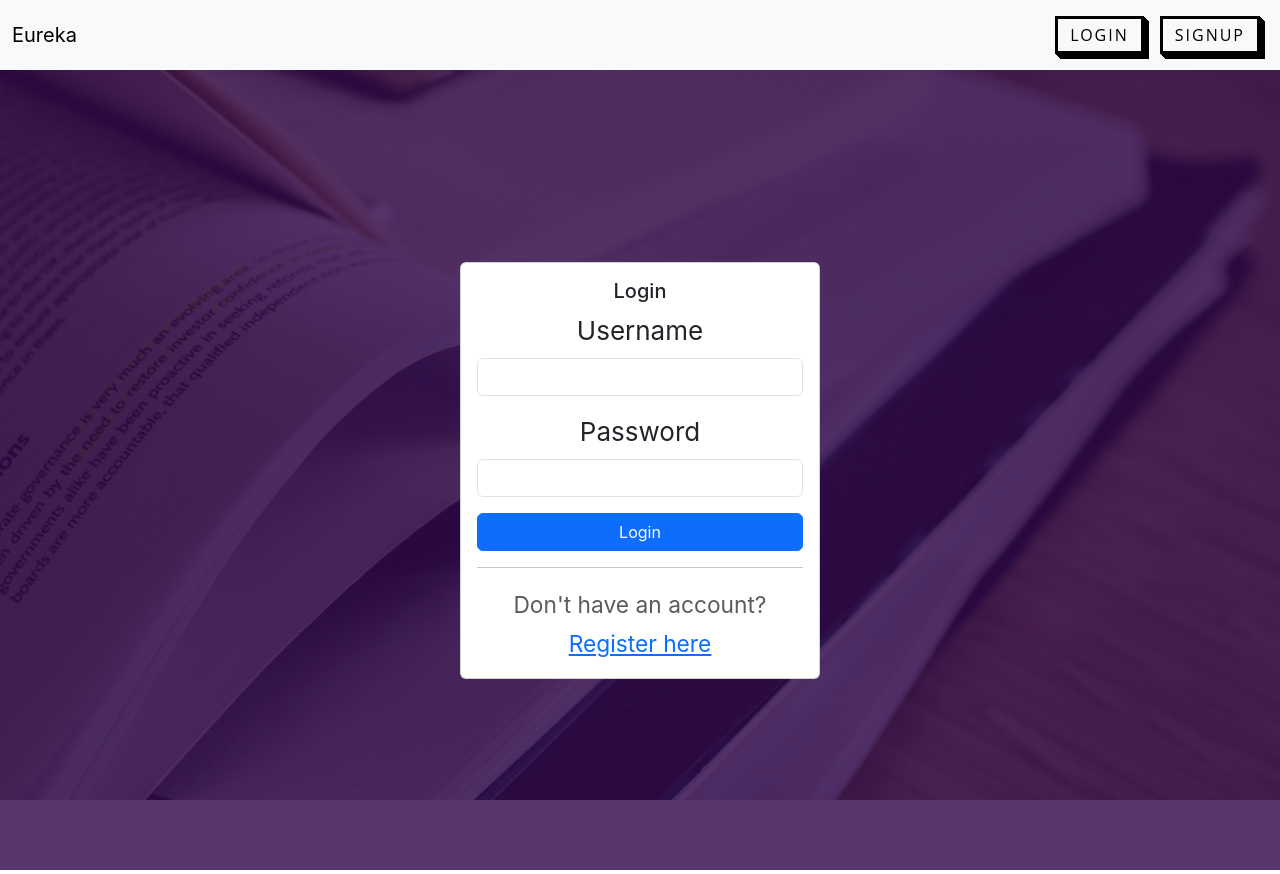
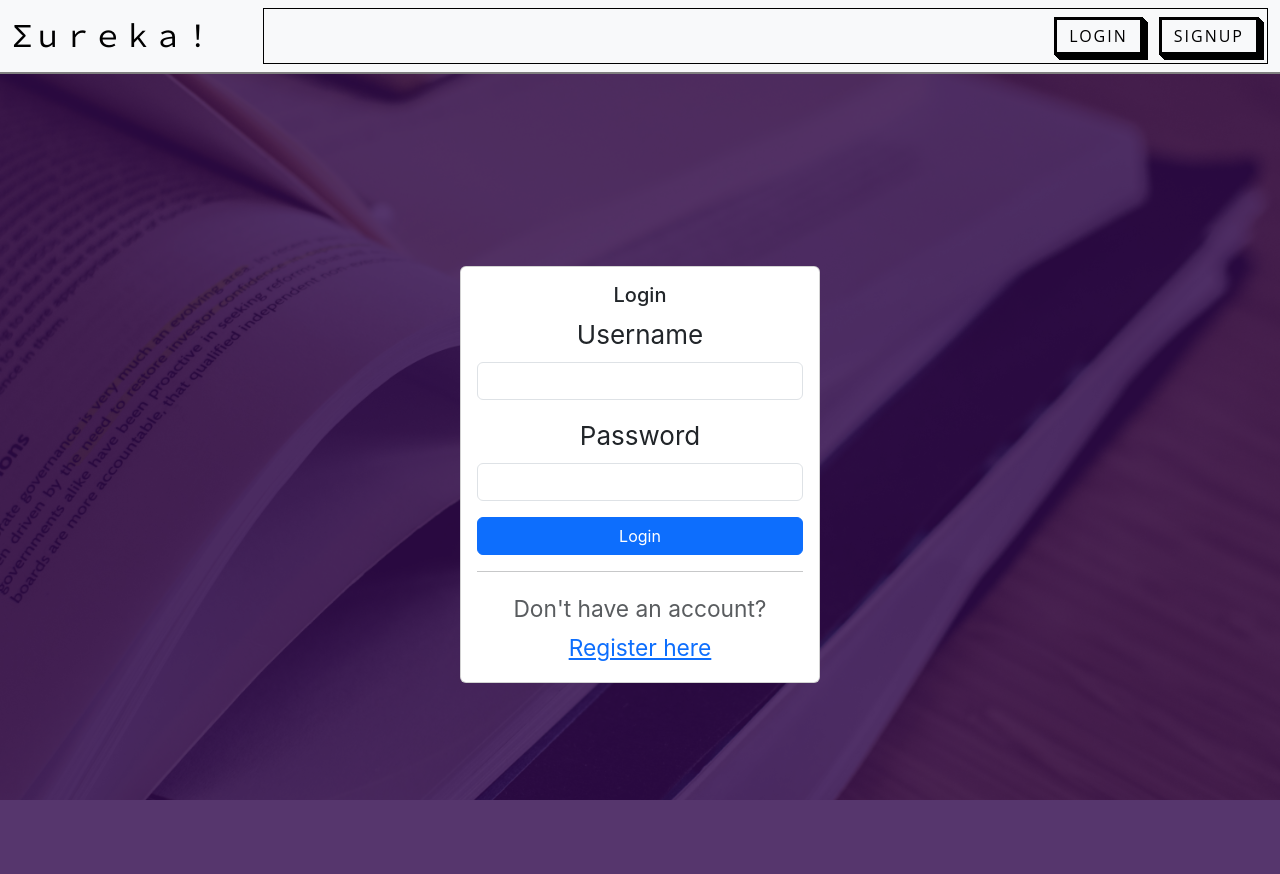
Before and after one commit to MayaankAshok/3M1K, a React (Create React App) app in the folder threemonek/: page /login in a window 1280 px wide. Built offline with nearby package versions, Linux system fonts and the light colour scheme.

Commit message:
all linked pages, cool shit

```diff
--- a/threemonek/src/App.js
+++ b/threemonek/src/App.js
@@ -5,6 +5,7 @@ import Signup from './components/Signup';
 import Home from './components/home';
 import Chat from './components/Chat';
 import Sidebar from './components/Sidebar';
+import Navbar2 from './components/Navbar2';
 import {
   BrowserRouter as Router,
   Switch,
@@ -27,36 +28,48 @@ function App() {
     <>
       <Router>
         <div className="App">
-        <Navbar/>
-        <header className="App-header">
-        <img src="bg.jpg" className="bg-image" alt="bg" />
-        {/* <Login name={user} toggleName={toggleName}/> */}
-        {/* <Signup name="/signup"/> */}
+
         <Switch>
           <Route path="/signup">
-
+          <Navbar/>
+            <header className="App-header">
+            <img src="bg.jpg" className="bg-image" alt="bg" />
             <Signup name={user}/>
+            </header>
 
           </Route>
           <Route path="/login">
+          <Navbar/>
+            <header className="App-header">
+            <img src="bg.jpg" className="bg-image" alt="bg" />
             <Login name={setUser} toggleName={toggleName}/>
+            </header>
           </Route>
           <Route path="/chat">
-
+              <Navbar2/>
+              <header className="App-header">
                 <div id="container2">
                   <Sidebar name={user}/>
                   <Chat/>
                 </div>
+              </header>
 
           </Route>
           <Route path="/home">
+            <Navbar2/>
+            <header className="App-header">
+
             <Home/>
+            </header>
           </Route>
           <Route path="/">
+            <Navbar/>
+            <header className="App-header">
+            <img src="bg.jpg" className="bg-image" alt="bg" />
+            </header>
 
           </Route>
         </Switch>
-        </header>
         </div>
       </Router>
     </>
--- a/threemonek/src/components/Navbar.js
+++ b/threemonek/src/components/Navbar.js
@@ -3,12 +3,19 @@ import './Navbar.css';
 import { Link } from 'react-router-dom';
 
 export default function Navbar() {
+
+    const myStyle = {
+        border: '1px solid black',
+        justifyContent : 'right',
+    };
+
     return (
         <>
             <nav className="navbar navbar-expand-lg bg-body-tertiary" data-bs-theme="light">
                 <div className="container-fluid">
-                    <Link to="/" className="navbar-brand">Eureka</Link>
-                    <form className="d-flex" role="search">
+                    <Link to="/" className="navbar-brand">
+            Σｕｒｅｋａ！</Link>
+                    <form className="d-flex" role="search"  style={myStyle}>
                         <Link to="/login" className="button-54 mx-2 my-2">Login</Link>
                         <Link to="/signup" className="button-54 mx-2 my-2">SignUp</Link>
                     </form>
--- a/threemonek/src/components/Navbar2.js
+++ b/threemonek/src/components/Navbar2.js
@@ -80,6 +80,12 @@ export default function Navbar() {
                 </button>
               </form>
             </div>
+            <div class="chats">
+              <button class="btn btn-outline-primary mx-2 my-2" type="submit">
+                <Link to="/chat">Chats</Link>
+
+                </button>
+            </div>
             <div class="log-out">
               <button class="btn btn-outline-danger" type="submit">
                 Log Out
```
